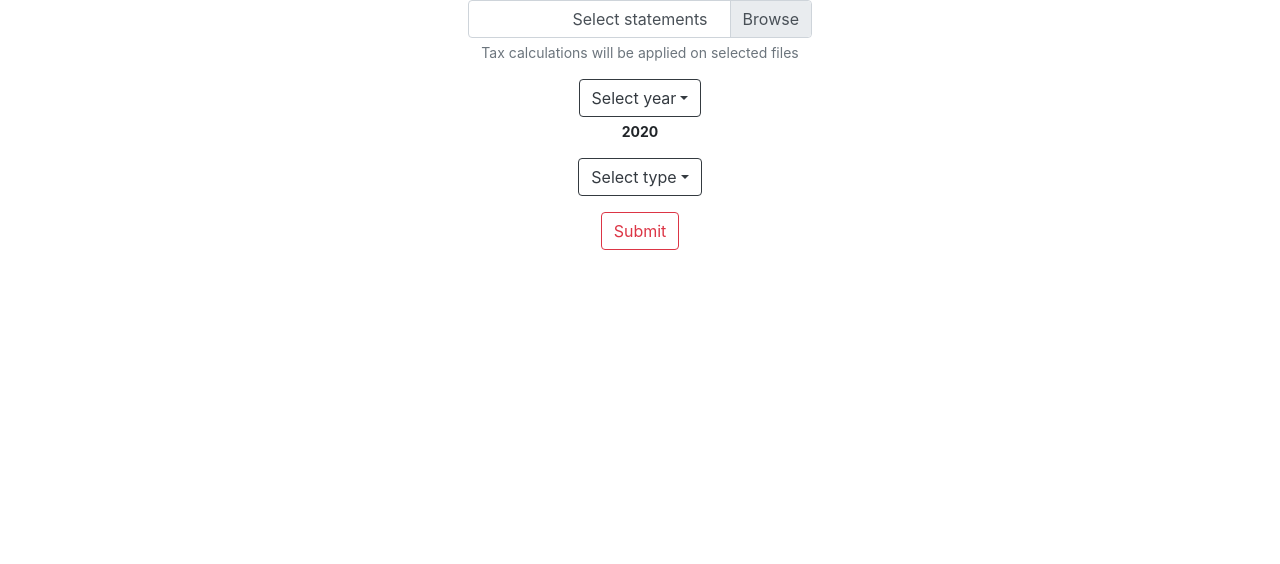
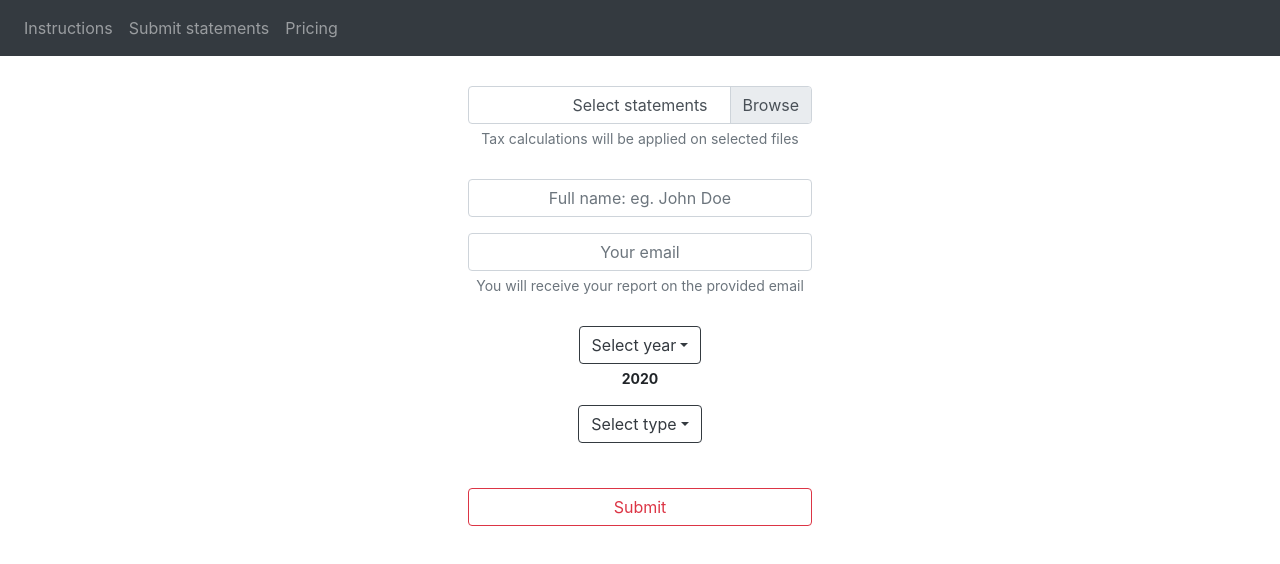
Before and after one commit to NikolovNikolay/taxes-fe, a React (Create React App) app: page / in a window 1280 px wide. Shown: the top 564 px of the page. Built offline with nearby package versions, Linux system fonts and the light colour scheme.

Commit message:
Add additional params to upload form

```diff
--- a/package.json
+++ b/package.json
@@ -7,6 +7,7 @@
     "@testing-library/jest-dom": "^5.11.9",
     "@testing-library/react": "^11.2.5",
     "@testing-library/user-event": "^12.7.0",
+    "axios": "^0.21.1",
     "bootstrap": "^4.6.0",
     "react": "^17.0.1",
     "react-bootstrap": "^1.4.3",
--- a/src/App.css
+++ b/src/App.css
@@ -1,38 +1,3 @@
 .App {
-  text-align: center;
+    text-align: center;
 }
-
-.App-logo {
-  height: 40vmin;
-  pointer-events: none;
-}
-
-@media (prefers-reduced-motion: no-preference) {
-  .App-logo {
-    animation: App-logo-spin infinite 20s linear;
-  }
-}
-
-.App-header {
-  background-color: #282c34;
-  min-height: 100vh;
-  display: flex;
-  flex-direction: column;
-  align-items: center;
-  justify-content: center;
-  font-size: calc(10px + 2vmin);
-  color: white;
-}
-
-.App-link {
-  color: #61dafb;
-}
-
-@keyframes App-logo-spin {
-  from {
-    transform: rotate(0deg);
-  }
-  to {
-    transform: rotate(360deg);
-  }
-}
--- a/src/App.js
+++ b/src/App.js
@@ -1,12 +1,19 @@
 import './App.css';
 import Upload from "./components/upload/Upload";
-import {Container} from "react-bootstrap";
+import {Container, Nav, Navbar} from "react-bootstrap";
 
 import 'bootstrap/dist/css/bootstrap.min.css';
 
 function App() {
     return (
         <div className="App">
+            <Navbar bg="dark" variant="dark">
+                <Nav className="mr-auto">
+                    <Nav.Link href="#home">Instructions</Nav.Link>
+                    <Nav.Link href="#upload">Submit statements</Nav.Link>
+                    <Nav.Link href="#pricing">Pricing</Nav.Link>
+                </Nav>
+            </Navbar>
             <Container>
                 <Upload/>
             </Container>
--- /dev/null
+++ b/src/components/upload/Uplaod.css
@@ -0,0 +1,15 @@
+#upload-container {
+    margin-top: 30px;
+}
+
+#form-group-year-dd {
+    margin-top: 30px;
+}
+
+#form-group-full-name {
+    margin-top: 30px;
+}
+
+#form-group-submit-btn-id {
+    margin-top: 45px;
+}
--- a/src/components/upload/Upload.js
+++ b/src/components/upload/Upload.js
@@ -1,13 +1,18 @@
 import * as React from "react";
 import {useState} from "react";
 import {Button, Col, Container, Dropdown, DropdownButton, Form, OverlayTrigger, Row, Tooltip} from "react-bootstrap";
+import './Uplaod.css'
+import axios from "axios";
 
 function Upload() {
 
     const defaultFormFileTitle = 'Select statements';
     const [year, setYear] = useState('2020')
     const [type, setType] = useState('')
+    const [email, setEmail] = useState('')
     const [files, setFiles] = useState([])
+    const [fullName, setFullName] = useState('')
+    const [validEmail, setValidEmail] = useState(false)
 
     const handleSelectYear = (e) => {
         setYear(e)
@@ -19,11 +24,22 @@ function Upload() {
 
     const handleSelectedFiles = (e) => {
         const fNames = []
-        console.log(e)
         for (let i = 0; i < e.target.files.length; i++) {
             fNames.push(e.target.files[i].name)
         }
         setFiles(fNames)
+    }
+
+    const handleEmailChange = (e) => {
+        setEmail(e.target.value)
+        //const pattern = new RegExp(/(?:[a-z0-9!#$%&'*+/=?^_`{|}~-]+(?:\.[a-z0-9!#$%&'*+/=?^_`{|}~-]+)*|"(?:[\x01-\x08\x0b\x0c\x0e-\x1f\x21\x23-\x5b\x5d-\x7f]|\\[\x01-\x09\x0b\x0c\x0e-\x7f])*")@(?:(?:[a-z0-9](?:[a-z0-9-]*[a-z0-9])?\.)+[a-z0-9](?:[a-z0-9-]*[a-z0-9])?|\[(?:(?:25[0-5]|2[0-4][0-9]|[01]?[0-9][0-9]?)\.){3}(?:25[0-5]|2[0-4][0-9]|[01]?[0-9][0-9]?|[a-z0-9-]*[a-z0-9]:(?:[\x01-\x08\x0b\x0c\x0e-\x1f\x21-\x5a\x53-\x7f]|\\[\x01-\x09\x0b\x0c\x0e-\x7f])+)\])/i);
+        const pattern = new RegExp(/^[^\s@]+@[^\s@]+\.[^\s@]+$/);
+
+        setValidEmail(pattern.test(email.toLowerCase()))
+    }
+
+    const handleFullNameChange = (e) => {
+        setFullName(e.target.value)
     }
 
     const getFileControlTitle = () => {
@@ -39,11 +55,36 @@ function Upload() {
     }
 
     const canSubmit = () => {
-        return year !== '' && type !== '' && files.length > 0
+        return year !== '' && type !== '' && files.length > 0 && validEmail && fullName !== ''
+    }
+
+    const handleSubmit = () => {
+        const formData = new FormData();
+        const statements = document.querySelector('#statements');
+        for (let i = 0; i < statements.files.length; i++) {
+            formData.append('statements', statements.files[i])
+        }
+
+        formData.append('type', type)
+        formData.append('year', year)
+        formData.append('email', email)
+        formData.append('fullName', fullName)
+
+        axios.post('https://taxes-api.digitools-it.com/api/statements/upload', formData, {
+            headers: {
+                "Content-Type": "multipart/form-data"
+            }
+        })
+            .then(res => {
+                console.log(res.data)
+            })
+            .catch(e => {
+                console.error(e.response.data)
+            })
     }
 
     return (
-        <Container fluid className="align-content-center">
+        <Container fluid id="upload-container">
             <Row>
                 <Col/>
                 <Col md={15}>
@@ -51,6 +92,7 @@ function Upload() {
                         <Form.Group controlId="formUploadStatements">
                             <Form.File onChange={handleSelectedFiles}
                                        label={getFileControlTitle()}
+                                       id='statements'
                                        type="file" name="statements" multiple custom/>
                             {files.length === 0
                                 ? <Form.Text muted>
@@ -62,7 +104,18 @@ function Upload() {
                                     </Form.Text>)
                             }
                         </Form.Group>
-                        <Form.Group controlId="formUploadYear">
+                        <Form.Group controlId="formFullName" id='form-group-full-name'>
+                            <Form.Control type="input" className="text-center" placeholder="Full name: eg. John Doe"
+                                          onChange={handleFullNameChange}/>
+                        </Form.Group>
+                        <Form.Group controlId="formEmail" id='form-group-email-id'>
+                            <Form.Control type="email" className="text-center" placeholder="Your email"
+                                          onChange={handleEmailChange}/>
+                            <Form.Text muted>
+                                You will receive your report on the provided email
+                            </Form.Text>
+                        </Form.Group>
+                        <Form.Group controlId="formUploadYear" id='form-group-year-dd'>
                             <Dropdown>
                                 <DropdownButton title="Select year" variant="outline-dark" id="dropdown-year"
                                                 alignRight
@@ -72,7 +125,6 @@ function Upload() {
                                 <Form.Text><strong>{year}</strong></Form.Text>
                             </Dropdown>
                         </Form.Group>
-
                         <Form.Group controlId="formUploadType">
                             <Dropdown>
                                 <DropdownButton title="Select type"
@@ -85,26 +137,23 @@ function Upload() {
                                 <Form.Text><strong>{type}</strong></Form.Text>
                             </Dropdown>
                         </Form.Group>
-
-                        <Form.Group controlId="formSubmitButton">
+                        <Form.Group controlId="formSubmitButton" id='form-group-submit-btn-id'>
                             {
                                 canSubmit() ?
                                     <Button title="submit" variant="success"
-                                            onClick={() => {
-                                                alert("click");
-                                            }}>
+                                            onClick={handleSubmit}
+                                            block>
                                         Submit
                                     </Button> :
                                     <OverlayTrigger
                                         placement="right"
                                         delay={{show: 250, hide: 400}}
                                         overlay={
-                                            <Tooltip id="button-tooltip">Select statements and type to
+                                            <Tooltip id="button-tooltip">Select statements, type and input email to
                                                 submit
                                             </Tooltip>
-                                        }
-                                    >
-                                        <Button title="submit" variant="outline-danger">Submit</Button>
+                                        }>
+                                        <Button title="submit" variant="outline-danger" block>Submit</Button>
                                     </OverlayTrigger>
                             }
                         </Form.Group>
```
Also changed, not shown: 1 other file (tests, documents, lock files or other folders).
